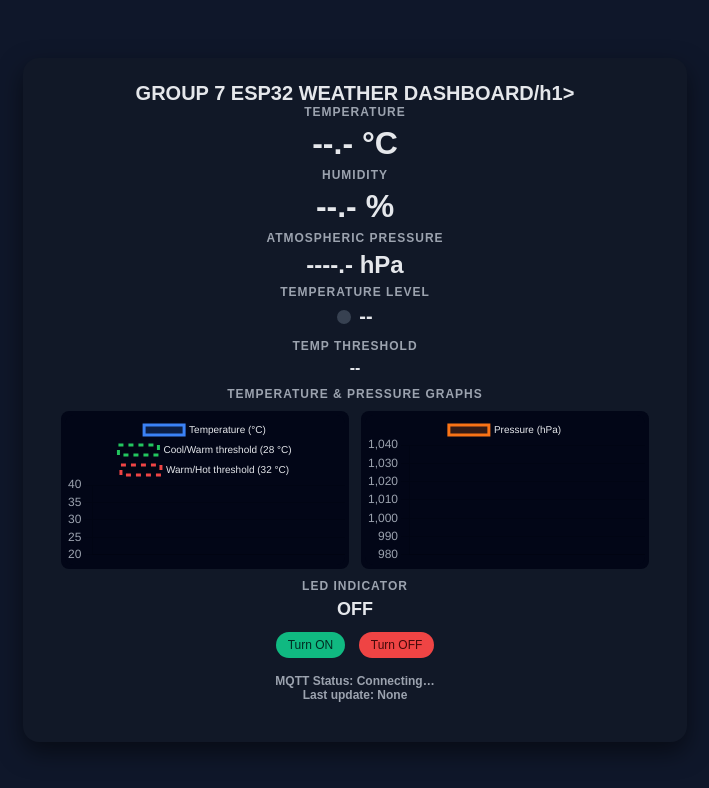
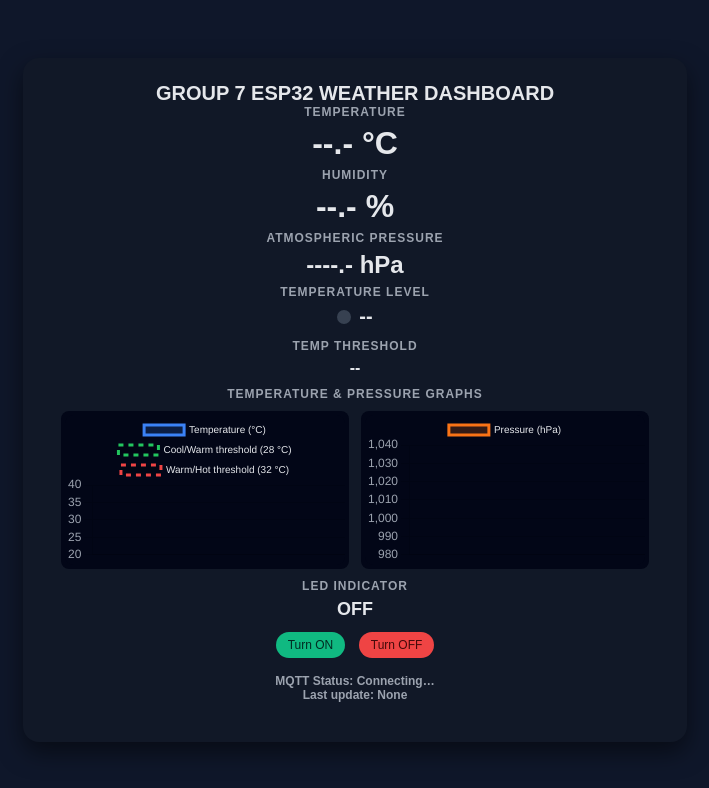
Before and after one commit to groupseven742103/groupseven742103.github.io, a plain HTML site: page index.html in a window 1280 px wide. Shown: the whole page, without its empty margins (285-994 px from the left). Drawn offline with nearby package versions, Linux system fonts and the light colour scheme; a script that the page names is missing.

Commit message:
index.html

```diff
--- a/index.html
+++ b/index.html
@@ -101,7 +101,7 @@
 </head>
 <body>
   <div class="card">
-    <h1>GROUP 7 ESP32 WEATHER DASHBOARD/h1>
+    <h1>GROUP 7 ESP32 WEATHER DASHBOARD
 
     <div class="label">Temperature</div>
     <div id="temp" class="value">--.- °C</div>
```
